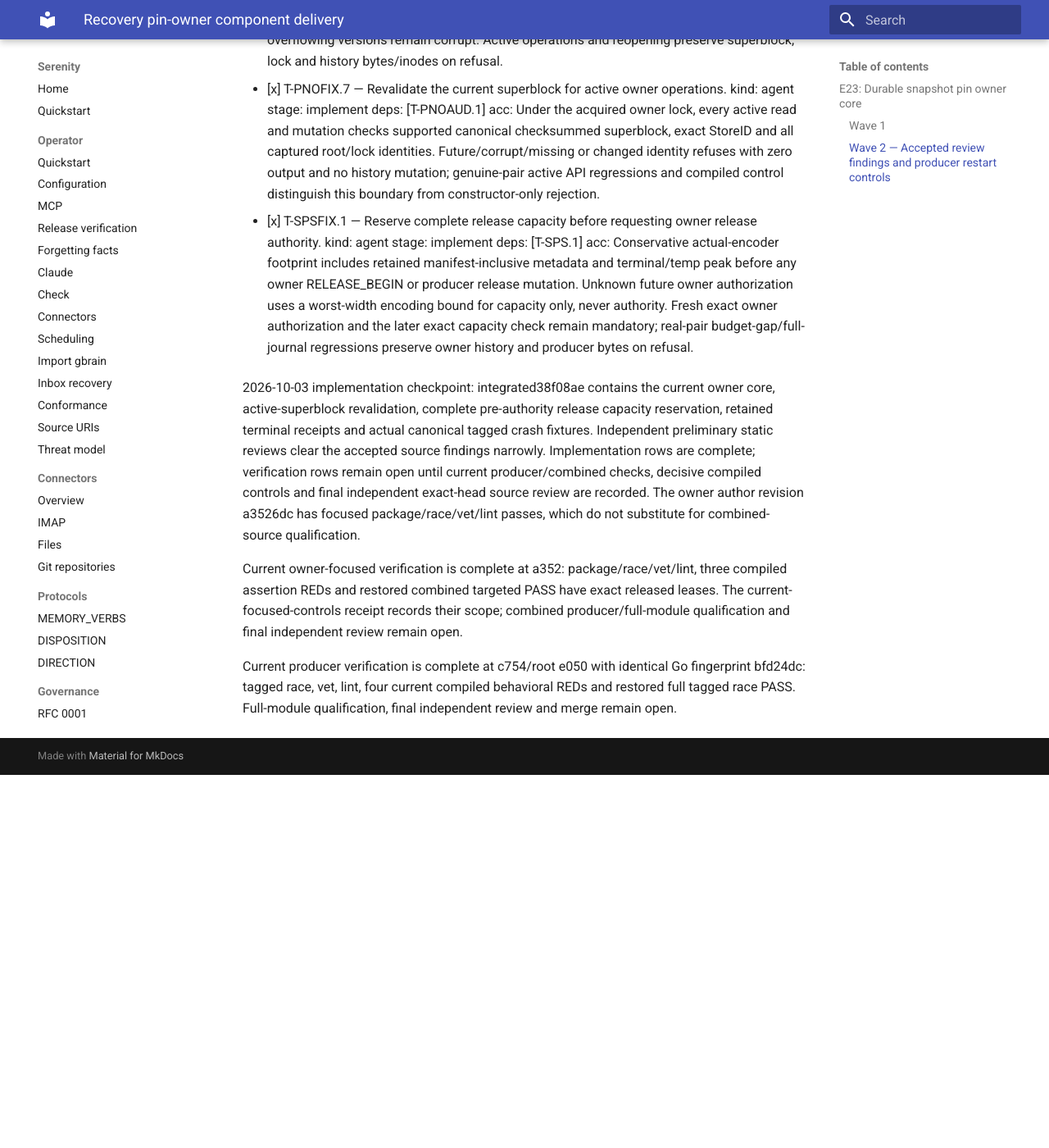
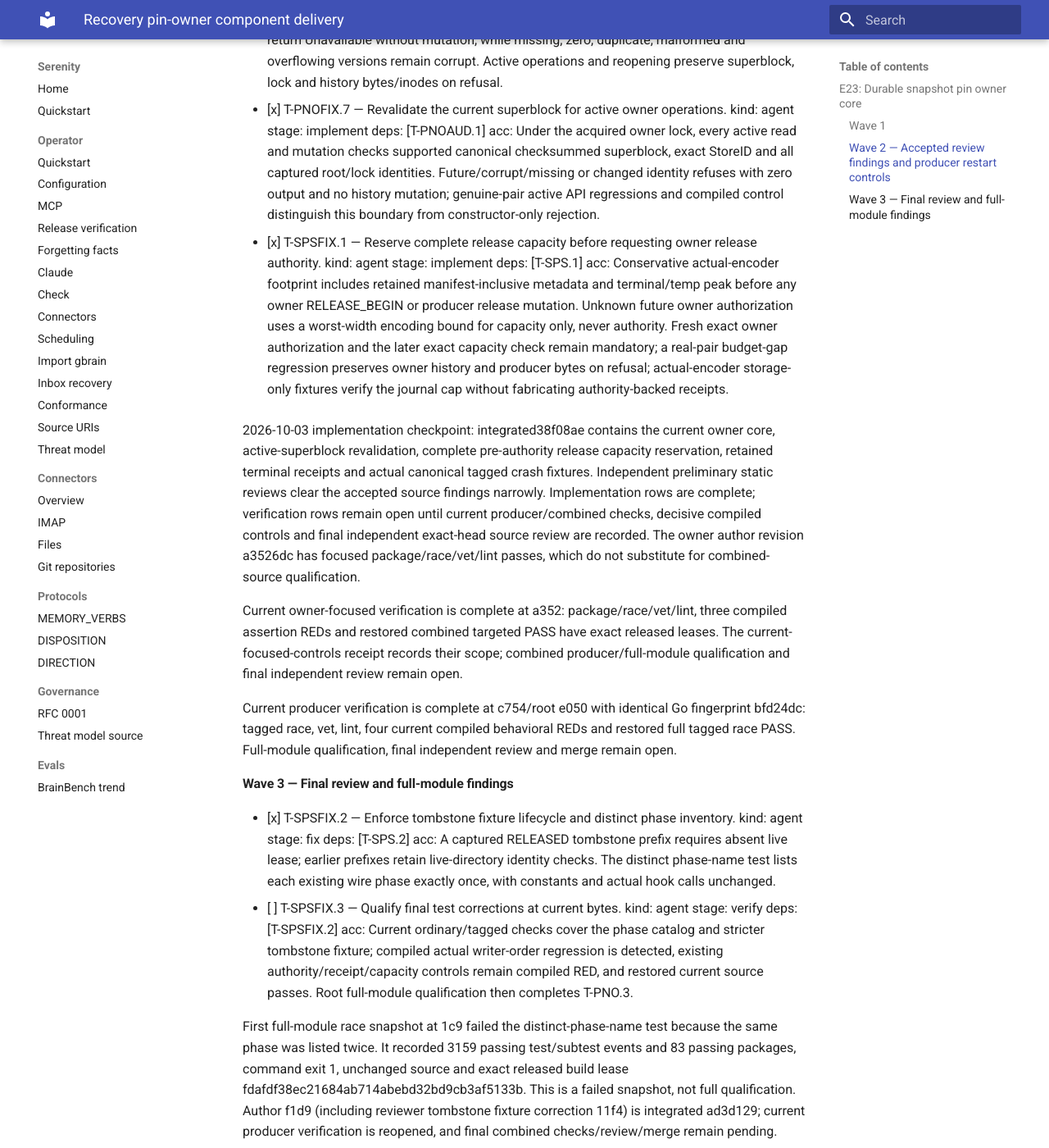
Before and after one commit to sirerun/serenity, an MkDocs documentation site: the page built from docs/plans/recovery-pin-owner-delivery-2026-10-03.md, in a window 1280 px wide and 1400 px high, scrolled down 2584 px. Shown: the whole window at 82% size. Built offline with MkDocs 1.6.1 and Material for MkDocs 9.7.7, drawn with Linux system fonts in a browser that asks for light colours; before the commit the page ends 3529 px from its top, so only the background shows below that; some of the changed text lies outside the part shown.

Commit message:
Record final review corrections and failed full snapshot

```diff
--- a/docs/plans/recovery-pin-owner-delivery-2026-10-03.md
+++ b/docs/plans/recovery-pin-owner-delivery-2026-10-03.md
@@ -35,7 +35,7 @@
   acc: Proposal096 design CLEAR and coordinator source freeze e762c9c banked; exact source claim c20ad and disjoint backup/testhooks ownership; source acceptance remains HOLD.
 - [x] T-SPS.2 — Implement producer primitive controls and authorized restart. kind: agent stage: implement deps: [T-SPS.1]
   acc: Fresh exact owner authority precedes resumed deletion/new tombstone; completed tombstone uses exact terminal acknowledgement only after live lease absence; real tagged primitive controls and anchored reachable partial states preserve production no-op and RemoveAll. Adopted terminal amendment retains exact receipts with bounded4096 journal and complete peak metadata reservations.
-- [x] T-SPS.3 — Verify producer current source and controls. kind: agent stage: verify deps: [T-SPS.2, T-SPSFIX.1]
+- [ ] T-SPS.3 — Verify producer current source and controls. kind: agent stage: verify deps: [T-SPS.2, T-SPSFIX.1, T-SPSFIX.3]
   acc: Ordinary/tagged child crash matrix, authority denial, cancellation, tuple/root/inode mismatch, live-present, repeated terminal real-pair reconciliation, bounded journal cap/overflow and peak metadata regressions; compiled RED/restored PASS and focused checks under exact released leases. Full integrated checks occur in T-PNO.3.
 - [ ] T-SPS.4 — Independently review producer source and reachable prefixes. kind: agent stage: review deps: [T-SPS.3]
   acc: Exact-head independent source review verifies canonical serializer/path/identity equivalence, real production recovery, authority before mutation, no production triggers, and accurate evidence limits.
@@ -56,10 +56,19 @@
   acc: Under the acquired owner lock, every active read and mutation checks supported canonical checksummed superblock, exact StoreID and all captured root/lock identities. Future/corrupt/missing or changed identity refuses with zero output and no history mutation; genuine-pair active API regressions and compiled control distinguish this boundary from constructor-only rejection.
 
 - [x] T-SPSFIX.1 — Reserve complete release capacity before requesting owner release authority. kind: agent stage: implement deps: [T-SPS.1]
-  acc: Conservative actual-encoder footprint includes retained manifest-inclusive metadata and terminal/temp peak before any owner RELEASE_BEGIN or producer release mutation. Unknown future owner authorization uses a worst-width encoding bound for capacity only, never authority. Fresh exact owner authorization and the later exact capacity check remain mandatory; real-pair budget-gap/full-journal regressions preserve owner history and producer bytes on refusal.
+  acc: Conservative actual-encoder footprint includes retained manifest-inclusive metadata and terminal/temp peak before any owner RELEASE_BEGIN or producer release mutation. Unknown future owner authorization uses a worst-width encoding bound for capacity only, never authority. Fresh exact owner authorization and the later exact capacity check remain mandatory; a real-pair budget-gap regression preserves owner history and producer bytes on refusal; actual-encoder storage-only fixtures verify the journal cap without fabricating authority-backed receipts.
 
 2026-10-03 implementation checkpoint: integrated38f08ae contains the current owner core, active-superblock revalidation, complete pre-authority release capacity reservation, retained terminal receipts and actual canonical tagged crash fixtures. Independent preliminary static reviews clear the accepted source findings narrowly. Implementation rows are complete; verification rows remain open until current producer/combined checks, decisive compiled controls and final independent exact-head source review are recorded. The owner author revision a3526dc has focused package/race/vet/lint passes, which do not substitute for combined-source qualification.
 
 Current owner-focused verification is complete at a352: package/race/vet/lint, three compiled assertion REDs and restored combined targeted PASS have exact released leases. The current-focused-controls receipt records their scope; combined producer/full-module qualification and final independent review remain open.
 
 Current producer verification is complete at c754/root e050 with identical Go fingerprint bfd24dc: tagged race, vet, lint, four current compiled behavioral REDs and restored full tagged race PASS. Full-module qualification, final independent review and merge remain open.
+
+#### Wave 3 — Final review and full-module findings
+
+- [x] T-SPSFIX.2 — Enforce tombstone fixture lifecycle and distinct phase inventory. kind: agent stage: fix deps: [T-SPS.2]
+  acc: A captured RELEASED tombstone prefix requires absent live lease; earlier prefixes retain live-directory identity checks. The distinct phase-name test lists each existing wire phase exactly once, with constants and actual hook calls unchanged.
+- [ ] T-SPSFIX.3 — Qualify final test corrections at current bytes. kind: agent stage: verify deps: [T-SPSFIX.2]
+  acc: Current ordinary/tagged checks cover the phase catalog and stricter tombstone fixture; compiled actual writer-order regression is detected, existing authority/receipt/capacity controls remain compiled RED, and restored current source passes. Root full-module qualification then completes T-PNO.3.
+
+First full-module race snapshot at 1c9 failed the distinct-phase-name test because the same phase was listed twice. It recorded 3159 passing test/subtest events and 83 passing packages, command exit 1, unchanged source and exact released build lease fdafdf38ec21684ab714abebd32bd9cb3af5133b. This is a failed snapshot, not full qualification. Author f1d9 (including reviewer tombstone fixture correction 11f4) is integrated ad3d129; current producer verification is reopened, and final combined checks/review/merge remain pending.
```
Also changed, not shown: docs/plans/recovery-pin-owner-current-tagged-matrix-2026-10-03.md (+2 -0 lines).
